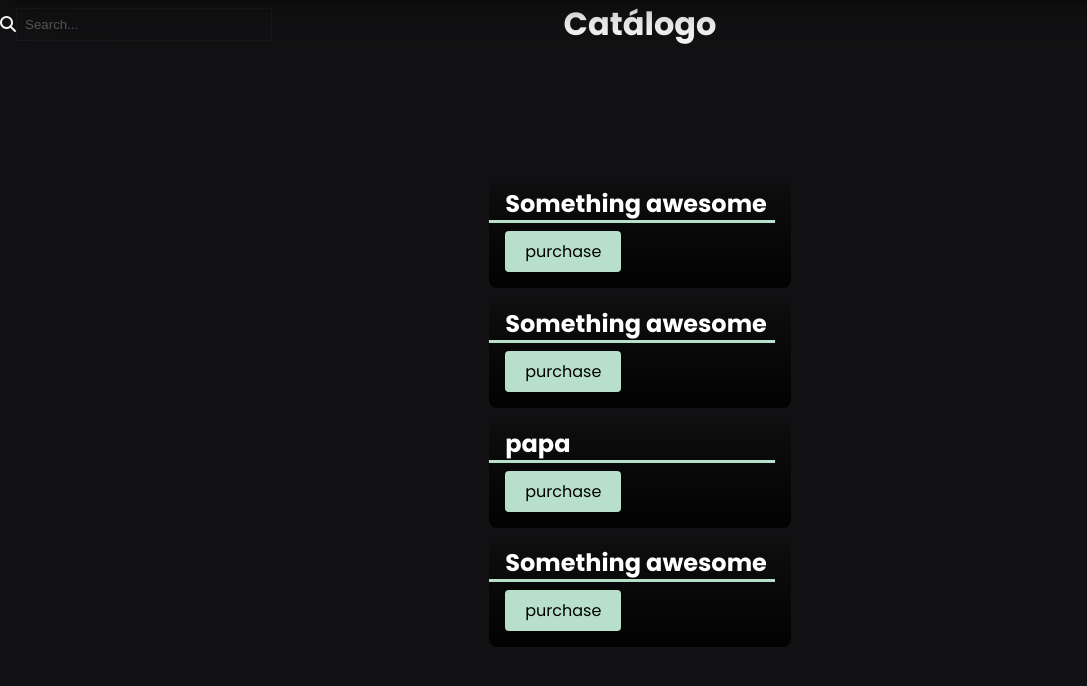
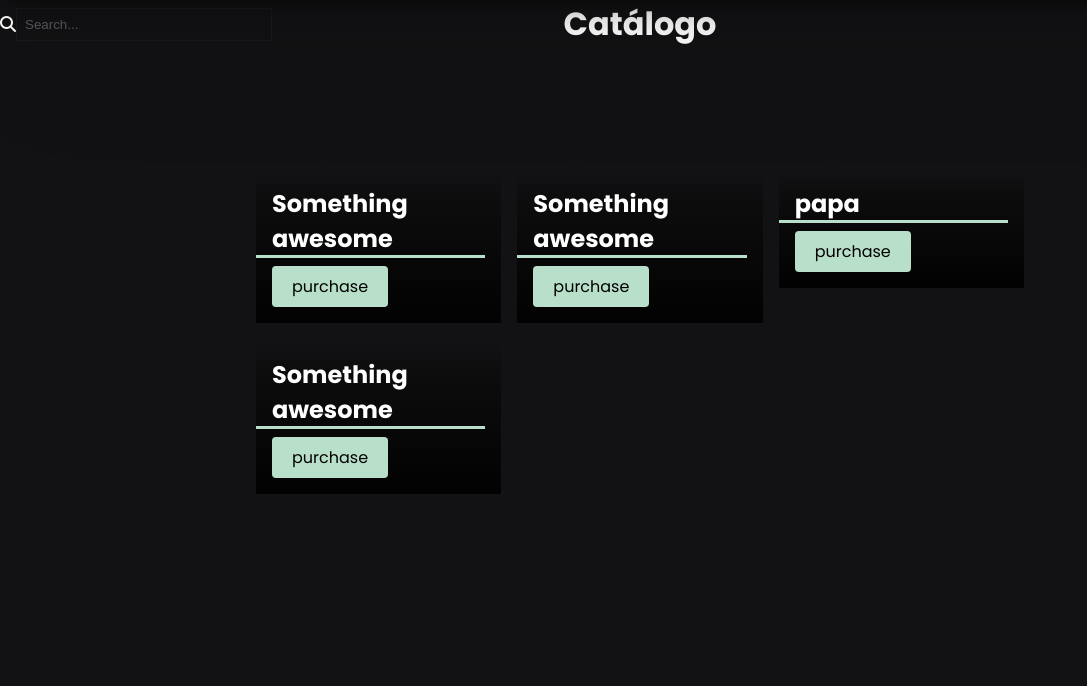
Before and after one commit to Omnitus2022/Proyecto-Omnitus, a PHP site: page /catalogo.php in a window 1280 px wide. Shown: the part 45-731 px from the top of the page, without its empty margins (0-1087 px from the left). Run offline with PHP 8.4, Linux system fonts and the light colour scheme; some libraries are stand-ins or nearby versions.

Commit message:
Auto-fill grid ;)

```diff
--- a/css/style.css
+++ b/css/style.css
@@ -335,8 +335,9 @@ input::placeholder {
 
 .cont_wrapper {
   display: grid;
-  grid-template-columns: repeat(auto-fit(1fr));
-  background-color: var(--backgroundColor);
+  margin: 0 20%;
+  grid-template-columns: repeat(auto-fill, minmax(20ch, 1fr));
+  gap: 1rem;
   justify-items: center;
 }
 
@@ -348,11 +349,9 @@ input::placeholder {
 .card {
   background-size: cover;
   color: var(--textColor);
-  padding: .1rem 0 0;
+  padding: 0.1rem 0 0;
   width: 100%;
-  max-width: 30ch;
-  min-width: 10ch;
-  border-radius: 0.5rem;
+  border-radius: 0.5rem 0.5rem 0 0;
   overflow: hidden;
   transition: transform 500ms ease;
 }
@@ -408,30 +407,30 @@ input::placeholder {
   background: var(--buttonTextColor);
 }
 
-.front_page_cat{
+.front_page_cat {
   display: flex;
   flex-direction: row;
   justify-content: center;
   margin-bottom: 8rem;
 }
 
-.cat_title{
+.cat_title {
   color: var(--textColor);
   text-align: center;
   margin: auto;
   position: absolute;
 }
 
-.search{
+.search {
   margin-right: auto;
-  margin-top: .5rem;
+  margin-top: 0.5rem;
   width: 20%;
 }
 
-.fa-magnifying-glass{
+.fa-magnifying-glass {
   margin-top: 1rem;
 }
 
-.filtro{
+.filtro {
   display: none;
 }
```
